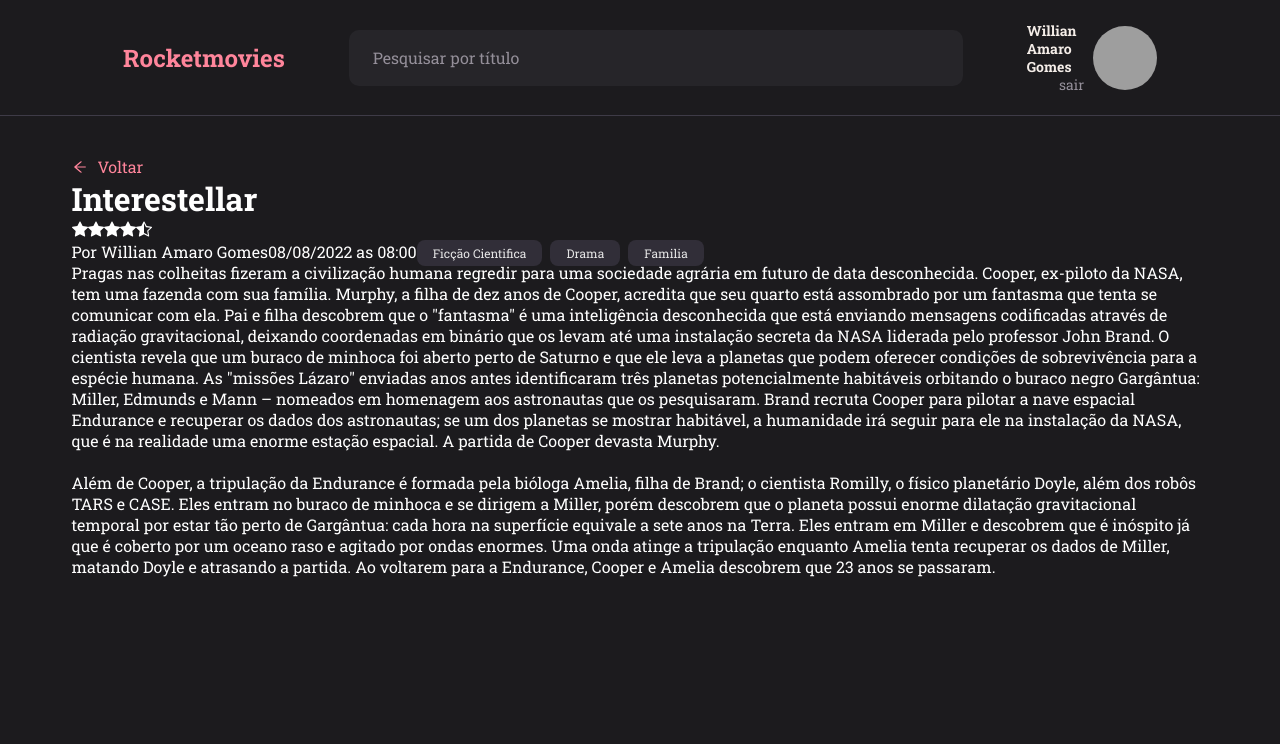
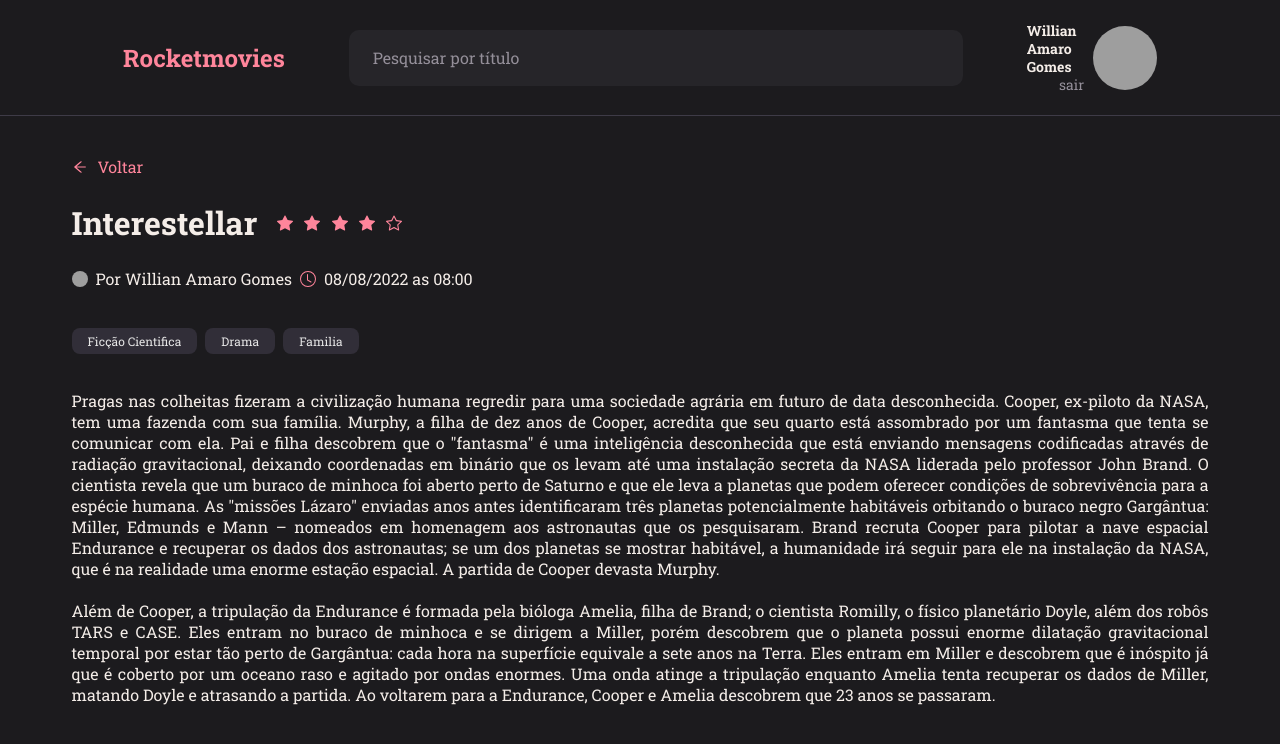
Before and after one commit to williangomesdev/Explorer-Stage09-Desafio-Rocketmovies-Frontend, a React (Vite) app: page / in a window 1280 px wide. Shown: the top 744 px of the page. Built offline with nearby package versions, Linux system fonts and the light colour scheme; grey boxes are pictures that could not be loaded.

Commit message:
Finalizando a pagina Movie Preview

```diff
--- /dev/null
+++ b/src/components/StarGroup/index.jsx
@@ -0,0 +1,12 @@
+import { Container } from './styles'
+import { BsStarFill, BsStar, BsStarHalf } from "react-icons/bs";
+
+export function StarGroup() {
+    <Container>
+        <BsStar />
+        <BsStar />
+        <BsStar />
+        <BsStar />
+        <BsStar />
+    </Container>
+}
--- /dev/null
+++ b/src/components/StarGroup/styles.js
@@ -0,0 +1,7 @@
+import styled from "styled-components";
+
+export const Container = styled.div`
+  > svg {
+    color: ${({ theme }) => theme.COLORS.ROSE};
+  }
+`;
--- a/src/pages/MoviePreview/index.jsx
+++ b/src/pages/MoviePreview/index.jsx
@@ -1,9 +1,9 @@
 import { Header } from '../../components/Header'
 import { ButtonText } from '../../components/ButtonText'
 import { Tag } from '../../components/Tag'
-
 import { AiOutlineArrowLeft } from "react-icons/ai";
-import { BsStarFill, BsStarHalf } from "react-icons/bs";
+import { BsStarFill, BsStar, BsStarHalf, BsClock } from "react-icons/bs";
+import { StarGroup } from '../../components/StarGroup'
 
 
 
@@ -20,18 +20,25 @@ export function MoviePreview() {
                 </div>
                 <div>
                     <h1>Interestellar</h1>
+                    <div>
                         <BsStarFill />
                         <BsStarFill />
                         <BsStarFill />
                         <BsStarFill />
-                    <BsStarHalf />
+                        <BsStar />
                     </div>
+                </div>
+                <div>
+                    <img src="https://github.com/williangomesdev.png" alt="foto do perfil" />
                     <span>Por Willian Amaro Gomes</span>
+                    <BsClock />
                     <span>08/08/2022 as 08:00</span>
+                </div>
+                <div>
                     <Tag title="Ficção Cientifica" />
                     <Tag title="Drama" />
                     <Tag title="Familia" />
-
+                </div>
                 <p>
                     Pragas nas colheitas fizeram a civilização humana regredir para uma sociedade
                     agrária em futuro de data desconhecida. Cooper, ex-piloto da NASA,
--- a/src/pages/MoviePreview/styles.js
+++ b/src/pages/MoviePreview/styles.js
@@ -2,11 +2,13 @@ import styled from "styled-components";
 
 export const Container = styled.div`
   width: 100%;
-
   > main {
     max-width: 1137px;
+    text-align: justify;
     margin-top: 2.5rem;
     margin-inline: auto;
+
+    color: ${({ theme }) => theme.COLORS.GRAY_100};
 
     > div:nth-child(1) {
       display: flex;
@@ -14,10 +16,50 @@ export const Container = styled.div`
       align-items: center;
       justify-content: flex-start;
       gap: 0.625rem;
+      margin-bottom: 1.5rem;
 
       > svg {
         color: ${({ theme }) => theme.COLORS.ROSE};
       }
     }
+
+    > div:nth-child(2) {
+      display: flex;
+      flex-direction: row;
+      align-items: center;
+      justify-content: flex-start;
+      gap: 1.25rem;
+      margin-bottom: 1.5rem;
+
+      > div {
+        display: flex;
+        flex-direction: row;
+        gap: 0.7031rem;
+        > svg {
+          color: ${({ theme }) => theme.COLORS.ROSE};
+        }
+      }
+    }
+
+    > div:nth-child(3) {
+      display: flex;
+      flex-direction: row;
+      align-items: center;
+      gap: 0.5rem;
+
+      > img {
+        width: 16px;
+        height: 16px;
+        border-radius: 50%;
+      }
+
+      > svg {
+        color: ${({ theme }) => theme.COLORS.ROSE};
+      }
+    }
+
+    > div:nth-child(4) {
+      margin-block: 2.5rem;
+    }
   }
 `;
```
Lines whose indentation alone changed are shown as unchanged.
